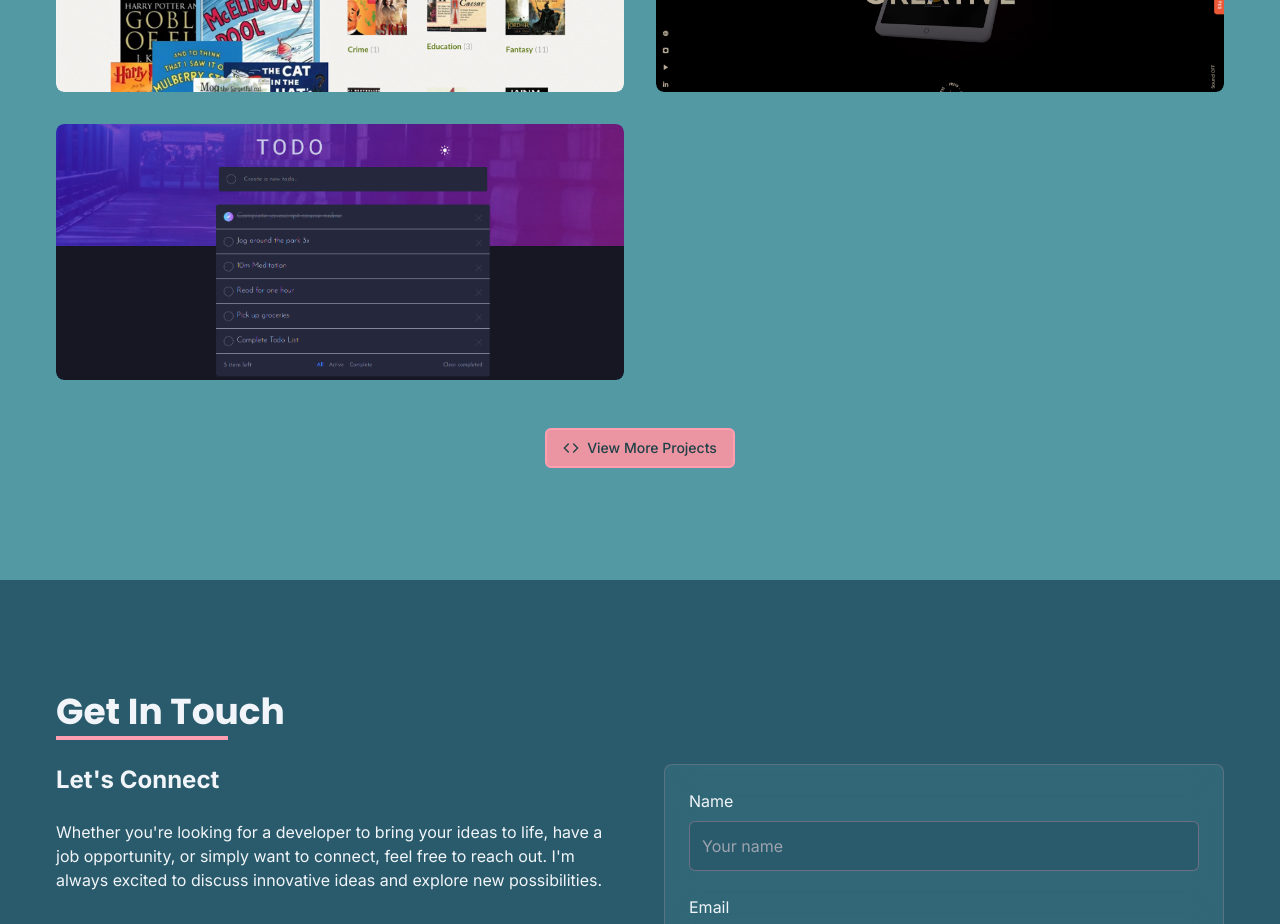
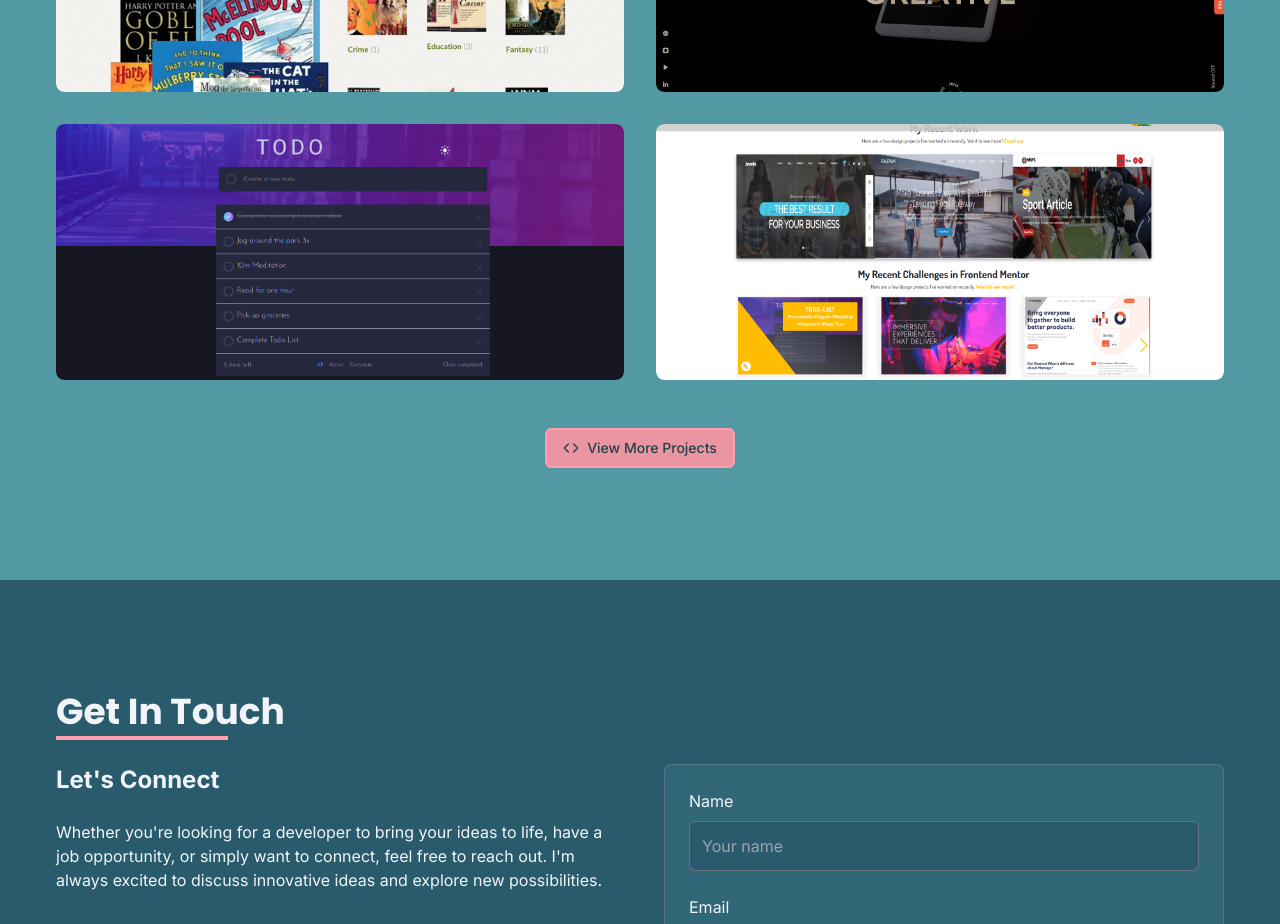
Before and after one commit to Eman-Abdallah/journey-spark-folio, a React (Vite) app: page / in a window 1280 px wide. Shown: the part 3980-4904 px from the top of the page. Built offline with nearby package versions, Linux system fonts and the light colour scheme.

Commit message:
add portfolio project

```diff
--- a/src/components/ProjectsSection.tsx
+++ b/src/components/ProjectsSection.tsx
@@ -7,6 +7,7 @@ import todoImage from "@/assets/todo-list.png";
 import imgProject from "@/assets/img-project.png";
 import bookStore from "@/assets/book-Sore.png";
 import eCommerce from "@/assets/e-commarece.png";
+import portfolio from "@/assets/my-portfolio.png";
 interface Project {
   id: number;
   title: string;
@@ -72,16 +73,16 @@ const ProjectsSection = () => {
       githubUrl: "https://github.com/Eman-Abdallah/Todo-List",
       featured: false
     },
-    // {
-    //   id: 6,
-    //   title: " Drum Machine",
-    //   description: "Developed an interactive web-based drum machine that allows users to play and sequence drum sounds using both mouse clicks and keyboard inputs.",
-    //   image: "https://images.unsplash.com/photo-1581091226825-a6a2a5aee158?auto=format&fit=crop&q=80&w=600",
-    //   technologies: ["React", "JavaScript", "CSS","Web Audio API"],
-    //   demoUrl: "https://eman-abdallah.github.io/drum-machine/",
-    //   githubUrl: "https://github.com/Eman-Abdallah/drum-machine",
-    //   featured: false
-    // }
+    {
+      id: 6,
+      title: " My Front-end Portfolio",
+      description: "Developed an interactive web-based drum machine that allows users to play and sequence drum sounds using both mouse clicks and keyboard inputs.",
+      image: portfolio,
+      technologies: ["Angular", "TypeScript", "SCSS","Swiper","Angular Animation"],
+      demoUrl: "https://eman-abdallah.github.io/My-portfolio/",
+      githubUrl: "https://github.com/Eman-Abdallah/My-portfolio",
+      featured: true
+    }
   ];
 
   const filters = [
```
